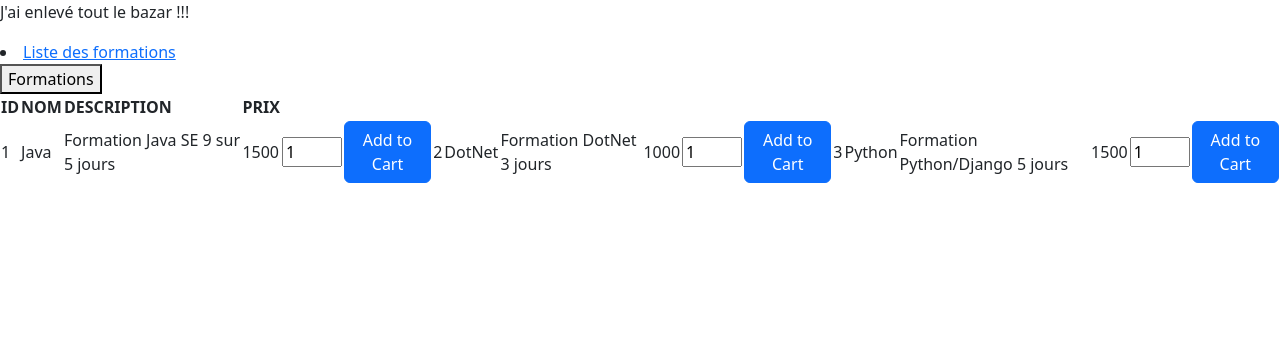
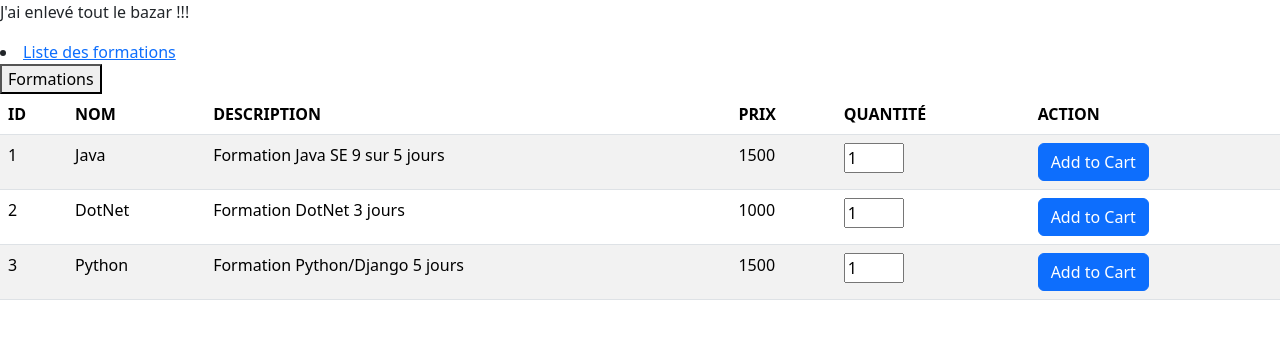
Before and after one commit to DavidDevB/trainings-front-app, an Angular app: page /trainings in a window 1280 px wide. Both pictures are taken after a click on the button "Formations". Shown: the top 338 px of the page. Built offline with nearby package versions, Linux system fonts and the light colour scheme.

Commit message:
route "" ok + tableau ok avec les formations

```diff
--- a/package.json
+++ b/package.json
@@ -1,5 +1,5 @@
 {
-  "name": "trainings-fron-app",
+  "name": "trainings-front-app",
   "version": "0.0.0",
   "scripts": {
     "ng": "ng",
@@ -7,7 +7,7 @@
     "build": "ng build",
     "watch": "ng build --watch --configuration development",
     "test": "ng test",
-    "serve:ssr:trainings-fron-app": "node dist/trainings-fron-app/server/server.mjs"
+    "serve:ssr:trainings-front-app": "node dist/trainings-front-app/server/server.mjs"
   },
   "prettier": {
     "printWidth": 100,
--- a/src/app/app.routes.ts
+++ b/src/app/app.routes.ts
@@ -2,6 +2,11 @@ import { Routes } from '@angular/router';
 import { TrainingComponent } from './components/trainings/trainings';
 
 export const routes: Routes = [
+    {
+        path: '',
+        redirectTo: '/trainings',
+        pathMatch: 'full'
+    },
 
     { path: 'trainings',
     component: TrainingComponent
--- a/src/app/components/trainings/trainings.html
+++ b/src/app/components/trainings/trainings.html
@@ -2,24 +2,25 @@
     <button (click)="displayTrainings()">Formations</button>
     @if (listTrainings) {
         <ng-container >
-            <table>
-                <tr>
-                    <th>ID</th><th>NOM</th><th>DESCRIPTION</th><th>PRIX</th>
-                </tr>
-                <tr>
+            <table class="table table-striped table-hover">
+                <thead>
+                    <tr>
+                        <th>ID</th><th>NOM</th><th>DESCRIPTION</th><th>PRIX</th><th>QUANTITÉ</th><th>ACTION</th>
+                    </tr>
+                </thead>
+                <tbody>
                 @for (training of listTrainings; track training.id) {
+                    <tr>
                         <td>{{training.id}}</td>
                         <td>{{training.name}}</td>
                         <td>{{training.description}}</td>
                         <td>{{training.price}}</td>
                         <td><input type="number" name="quantity" style="width: 60px" [value]="training.quantity" (input)="training.quantity = $event.target.valueAsNumber"/></td>
                         <td><a class="btn btn-primary" (click)="onAddToCart(training)">Add to Cart</a></td>
+                    </tr>
                 }
-                </tr>
-                <tr>
-                </tr>
+                </tbody>
             </table>
     </ng-container>
     }
-
 </div>
```
